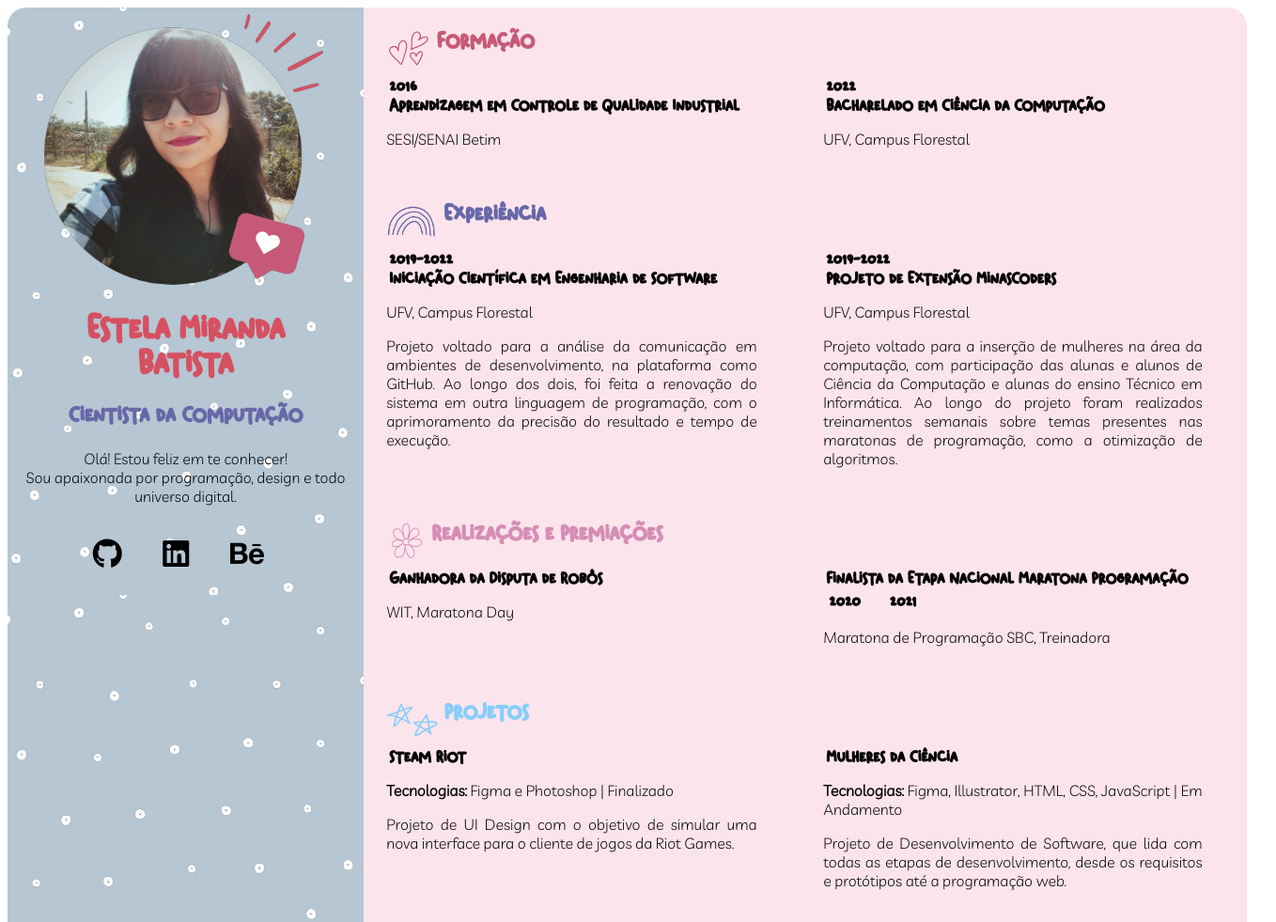
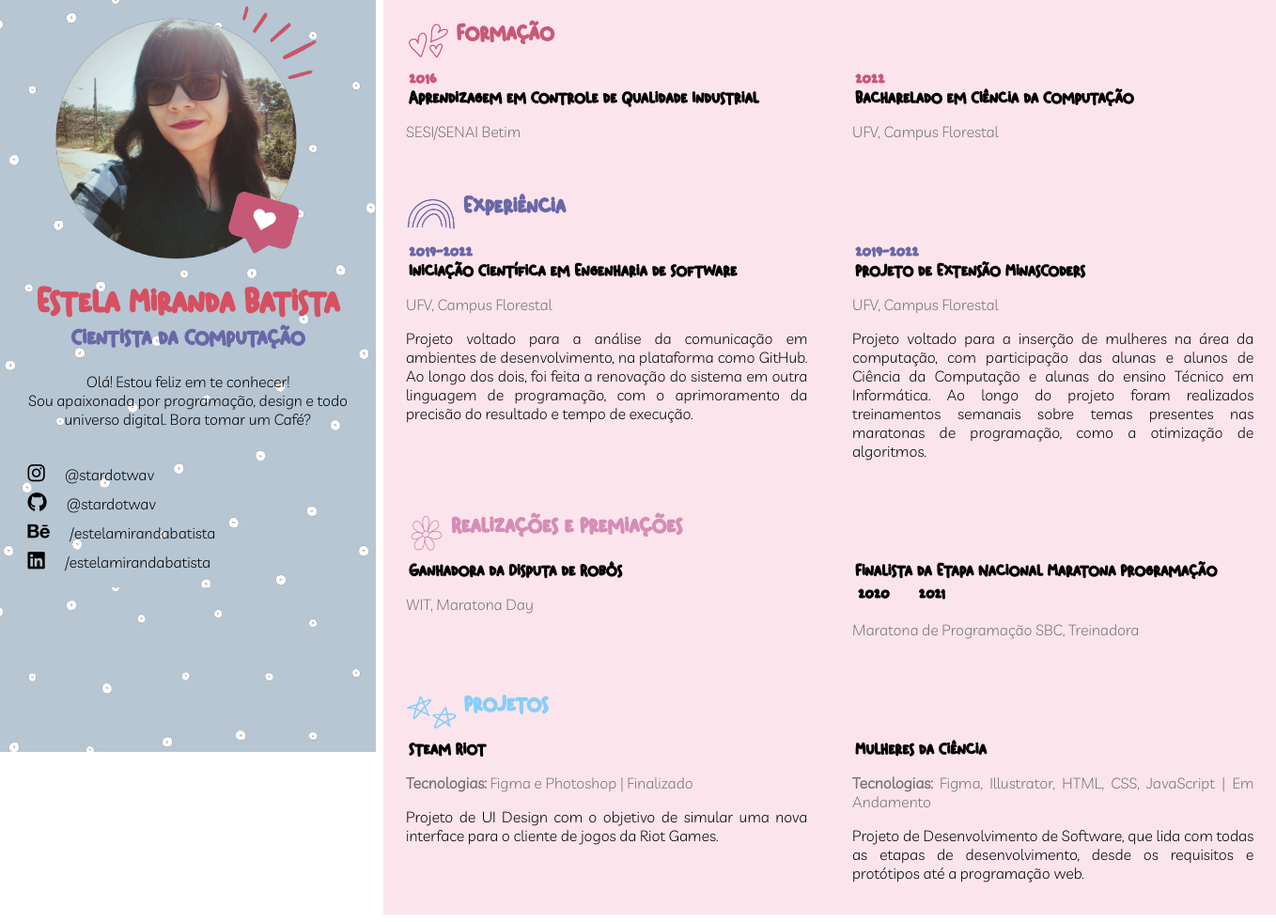
Before and after one commit to stardotwav/JornadaDev, a plain HTML site: page index.html in a window 1280 px wide. Shown: the whole page at 94% size, 1358 px wide, since content can reach past the window. Drawn offline with Linux system fonts and the light colour scheme; files whose address does not match are found by name.

Commit message:
📌 Ajustes Finais de Fontes e Cores

```diff
--- a/css/index.css
+++ b/css/index.css
@@ -84,29 +84,31 @@ p {
 @media (min-width: 1200px) {
     .grid {
         display: grid;
-        grid-template-columns: 30% 1fr 70% 1fr;
+        grid-template-columns: 25% 1fr 75% 1fr;
     }
     .gridInformacoes {
         display: grid;
-        grid-template-columns: 465px 2fr;
+        grid-template-columns: 50% 2fr;
+    }
+    .coluna1,
+    .coluna2 {
+        width: 95%;
+    }
+}
+
+@media(max-width: 600px) {
+    .ladoEsquerdo {
+        margin-right: 0px;
+        position: absolute;
+        height: 300px;
+    }
+    .gridInformacoes {
+        display: grid;
+        grid-template-columns: 90% 1fr;
     }
     .coluna1,
     .coluna2 {
         width: 90%;
-    }
-}
-
-@media(max-width: 600px) {
-    .grid {
-        display: grid;
-        grid-template-columns: 100% 1fr;
-    }
-    .ladoEsquerdo {
-        margin-right: 0px;
-    }
-    .gridInformacoes {
-        display: grid;
-        grid-template-columns: 100% 1fr;
     }
 }
 
@@ -124,7 +126,10 @@ p {
     background-image: url("../images/fundo.png");
     background-color: pink;
     height: 100%;
-    border-radius: 20px 0px 0px 0px;
+    position: fixed;
+    width: 400px;
+    margin-top: -8px;
+    margin-left: -8px;
 }
 
 .ladoEsquerdo h1,
@@ -145,13 +150,17 @@ p {
     margin-bottom: 0px;
 }
 
+.ladoEsquerdo h3 {
+    margin-top: 0px;
+}
+
 .ladoEsquerdo p {
     margin-top: 0px;
     text-align: center;
 }
 
 .ladoEsquerdo .imagemPerfil {
-    height: 300px;
+    height: 280px;
     margin-left: auto;
     margin-right: auto;
     display: block;
@@ -161,9 +170,10 @@ p {
 /* Configurações Lado Direito */
 
 .ladoDireito {
-    width: 940px;
+    width: 950px;
     background-color: #fce4ec;
-    border-radius: 0px 20px 0px 0px;
+    margin-left: 400px;
+    margin-top: -8px;
 }
 
 .ladoDireito h3,
@@ -185,13 +195,6 @@ a:hover {
     text-decoration: none;
 }
 
-.realizacoes a,
-.projetos a,
-.contato a {
-    color: black;
-    transition: text-shadow 0.5s;
-}
-
 .realizacoes a:active,
 .realizacoes a:hover,
 .projetos a:active,
@@ -202,15 +205,25 @@ a:hover {
     text-shadow: 0px 0px 10px #D55061;
 }
 
-.contato .icons {
-    text-align: center;
-    margin-left: auto;
-    margin-right: auto;
-    display: block;
+.contato p {
+    text-align: justify;
+    margin-bottom: 5px;
 }
 
 .contato a {
-    font-size: 2em;
-    margin-bottom: 10px;
-    margin-left: 10px;
+    font-size: 1.3em;
 }
+
+.projetos .tecnologias,
+.realizacoes p,
+.local {
+    color: #737373;
+}
+
+.formacao .ano {
+    color: #C65978;
+}
+
+.experiencia .ano {
+    color: #6868A8;
+}
--- a/index.html
+++ b/index.html
@@ -22,24 +22,36 @@
         <div class="ladoEsquerdo">
             <img class="imagemPerfil" src="./images/perfil.png " alt="Imagem de Perfil ">
 
-            <h1>Estela Miranda<br>Batista</h1>
+            <h1>Estela Miranda Batista</h1>
             <h3>Cientista da Computação</h3>
-            <p>Olá! Estou feliz em te conhecer!<br>Sou apaixonada por programação, design e todo universo digital.</p>
+            <p>Olá! Estou feliz em te conhecer!<br>Sou apaixonada por programação, design e todo universo digital. Bora tomar um Café?</p>
 
             <br>
 
             <div class="contato">
-                <div class="grid icons">
+                <p>
+                    <a target="_blank" href="hhttps://www.instagram.com/stardotwav/">
+                        <i class="fab fa-instagram"></i>
+                    </a>
+                    @stardotwav</p>
+
+                <p>
                     <a target="_blank" href="https://github.com/stardotwav">
                         <i class="fab fa-github"></i>
                     </a>
+                    @stardotwav </p>
+
+                <p>
+                    <a target="_blank" href="https://www.behance.net/estelamirandabatista">
+                        <i class="fab fa-behance"></i>
+                    </a>
+                    /estelamirandabatista </p>
+
+                <p>
                     <a target="_blank" href="https://www.linkedin.com/in/estelamirandabatista/">
                         <i class="fab fa-linkedin"></i>
                     </a>
-                    <a target="_blank" href="https://www.behance.net/estelamirandabatista">
-                        <i class="fab fa-behance"></i>
-                    </a>
-                </div>
+                    /estelamirandabatista </p>
             </div>
         </div>
 
@@ -96,7 +108,7 @@
 
                 <div class="gridInformacoes">
                     <div class="coluna1">
-                        <a href="">
+                        <a target="_blank" href="https://minascoders.caf.ufv.br/Noticia?i=191">
                             <h4>Ganhadora da Disputa de Robôs</h4>
                         </a>
                         <p>WIT, Maratona Day</p>
@@ -107,13 +119,13 @@
                         <table>
                             <tr>
                                 <td>
-                                    <a href="">
+                                    <a target="_blank" href="https://minascoders.caf.ufv.br/Noticia?i=215">
                                         <h4>2020</h4>
                                     </a>
                                 </td>
 
                                 <td>
-                                    <a href="">
+                                    <a target="_blank" href="https://minascoders.caf.ufv.br/Noticia?i=234">
                                         <h4>2021</h4>
                                     </a>
                                 </td>
@@ -132,7 +144,7 @@
 
                 <div class="gridInformacoes">
                     <div class="coluna1">
-                        <a href="">
+                        <a target="_blank" href="https://www.behance.net/gallery/135750559/-Steam-Riot-">
                             <h4>Steam Riot</h4>
                         </a>
                         <p class="tecnologias"><b>Tecnologias:</b> Figma e Photoshop | Finalizado</p>
@@ -140,7 +152,7 @@
                     </div>
 
                     <div class="coluna2">
-                        <a href="">
+                        <a target="_blank" href="https://drive.google.com/drive/folders/1anwwqm7plFki0UsZ1imi0SA_NVmW85GV?usp=sharing">
                             <h4>Mulheres da Ciência</h4>
                         </a>
                         <p class="tecnologias"><b>Tecnologias:</b> Figma, Illustrator, HTML, CSS, JavaScript | Em Andamento</p>
```
